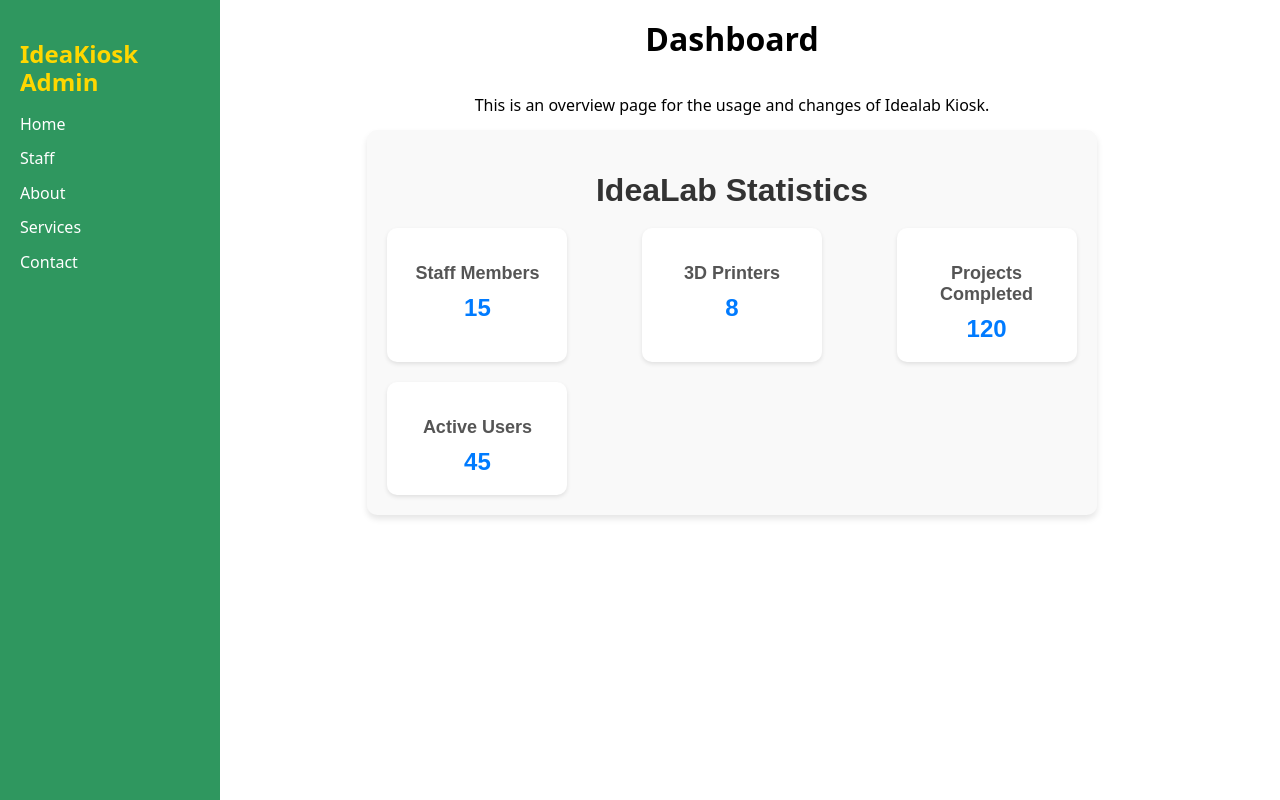
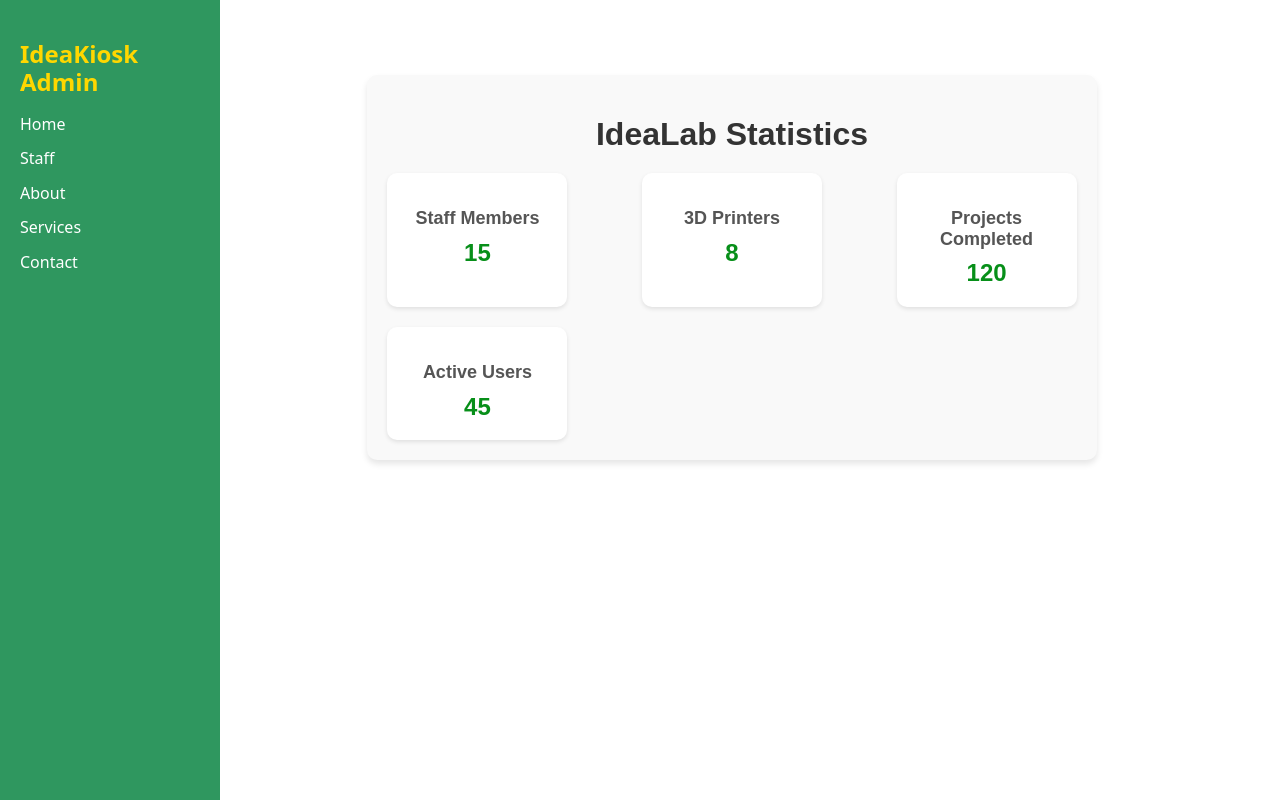
Before and after one commit to akgupta2002D/IdeaLab_Kiosk, a Next.js app: page /admin/dashboard in a window 1280 px wide. Built offline with nearby package versions, Linux system fonts and the light colour scheme.

Commit message:
Add Skidmore Green to the stats

```diff
--- a/app/(pages)/admin/dashboard/page.js
+++ b/app/(pages)/admin/dashboard/page.js
@@ -6,8 +6,8 @@ export default function DashboardPage() {
 
     const pageContent = [
         {
-          name: 'Dashboard',
-          description: 'This is an overview page for the usage and changes of Idealab Kiosk.'
+          name: '',
+          description: ''
         },
     ]
 
--- a/app/components/admin/styles/StatsForIdeaLab.css
+++ b/app/components/admin/styles/StatsForIdeaLab.css
@@ -49,6 +49,6 @@
 .stat-item p {
     font-size: 24px;
     font-weight: bold;
-    color: #007BFF;
+    color: #078f19;
     margin: 0;
 }
```
